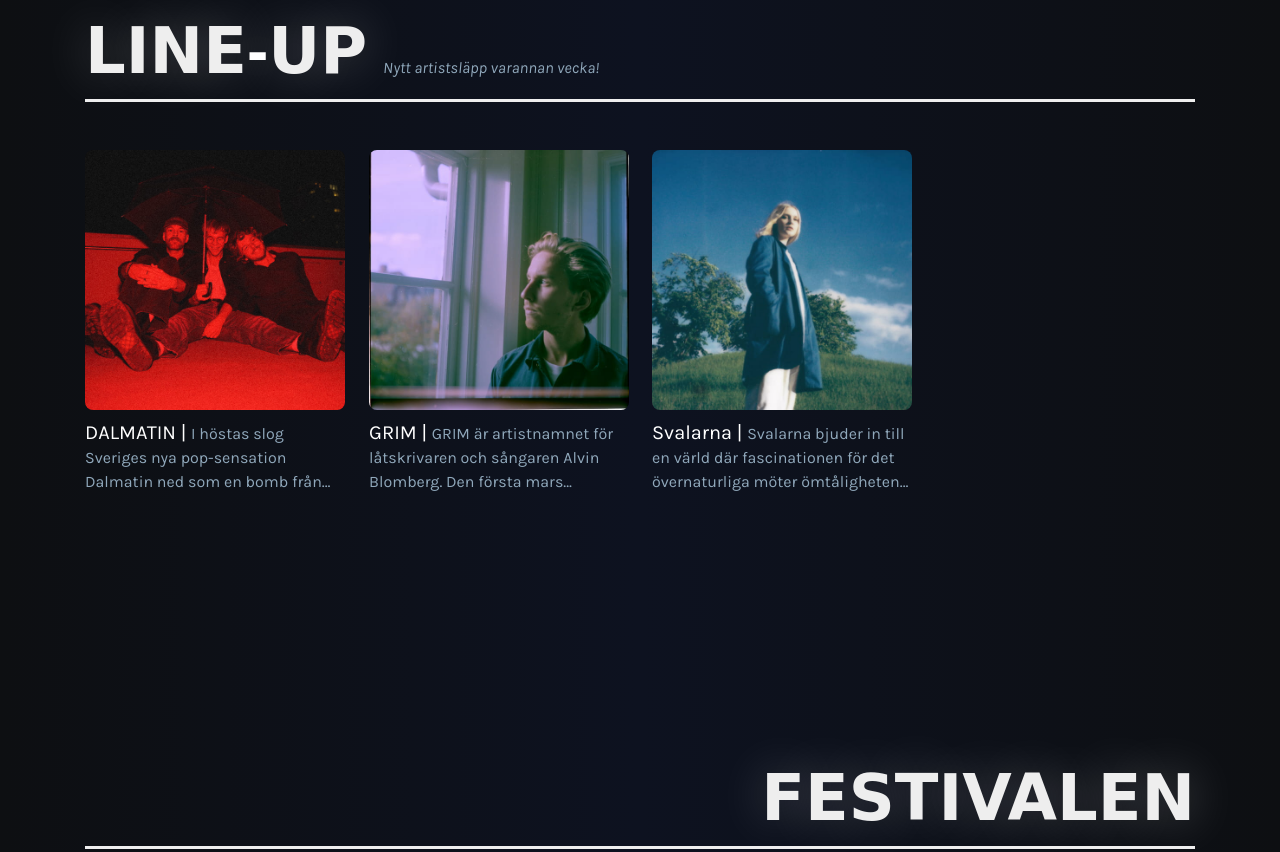
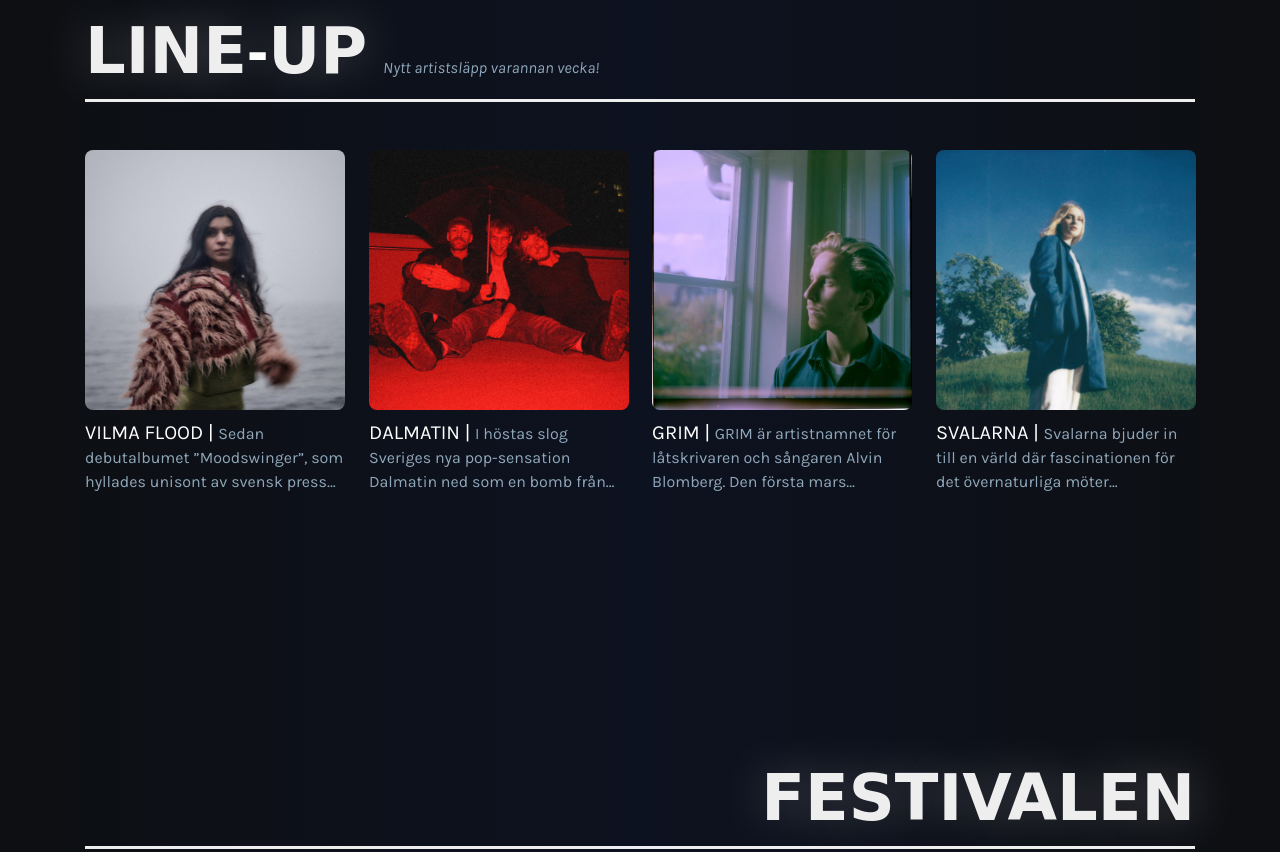
Before and after one commit to simon-off/folk-fran-skogen, a website built with Vite: page index.html in a window 1280 px wide. Shown: the part 1016-1868 px from the top of the page. Built offline with nearby package versions, Linux system fonts and the light colour scheme; a web font is replaced by a local one.

Commit message:
Add new artist to line-up

```diff
--- a/index.html
+++ b/index.html
@@ -223,6 +223,8 @@
       />
       <div class="sponsors observe fade-in">
         <span>ABF Kalmar län</span>
+        <span>Sparkbanken Eken Långasjö</span>
+        <span>ICA Påryd</span>
         <span>Veggiebönan</span>
         <span>XL-BYGG JBM Bergkvara</span>
         <span>Gullabo hembygdsföreningen</span>
--- a/js/line-up.js
+++ b/js/line-up.js
@@ -1,4 +1,14 @@
 const lineUp = [
+  {
+    name: "VILMA FLOOD",
+    description: `Sedan debutalbumet ”Moodswinger”, som hyllades unisont av svensk press 2019, har Vilma Flood setts flitigt turnerande, med höjdpunkter som ett utsålt Fasching i Stockholm, Dalhalla och finsmakarfestivalen Sthlm Americana, samt som gäst till Moonica Mac ihop med Sara Parkman i Så Mycket Bättre.
+
+      Till Gullabo kommer årets headline-akt Vilma Flood med fullband, ett episkt avslut på festivalen. `,
+    img: "vilma-flood.jpg",
+    instagramUrl: "https://www.instagram.com/vilmaflood/",
+    spotifyUrl:
+      "https://open.spotify.com/artist/34mQpvCjyifYcrScoIlcmW?si=HwK1vFOVTnePoIzIhS7k-A ",
+  },
   {
     name: "DALMATIN",
     description: `I höstas slog Sveriges nya pop-sensation Dalmatin ned som en bomb från ingenstans. Trion inledde 2024 med att släppa debut-EP:n ’’Dagarna & kvällarna’’, nomineras till ’’Årets genombrott’’ i Gaffa-priset och rotera på P3 med låten ’’Festival’’.
@@ -18,7 +28,7 @@ const lineUp = [
     spotifyUrl: "https://open.spotify.com/artist/0MokmTSYVP7JttFUbXX6W7",
   },
   {
-    name: "Svalarna",
+    name: "SVALARNA",
     description: `Svalarna bjuder in till en värld där fascinationen för det övernaturliga möter ömtåligheten av ett helt vanligt människohjärta.
 
       I sommar samlas en brokig skara musiker från olika bakgrund där jazz, folk och klassisk musik skapar en genreöverskridande atmosfär. Dröm fritt och låt Svalarna leda dig till något oupptäckt.`,
--- a/styles/_typography.scss
+++ b/styles/_typography.scss
@@ -1,9 +1,7 @@
 @import url("https://fonts.googleapis.com/css2?family=Phudu:wght@700&display=swap");
 @import url("https://fonts.googleapis.com/css2?family=Karla:ital,wght@0,400;0,700;1,400&display=swap");
 
-a,
-p,
-span {
+body {
   font-family: "Karla", sans-serif;
 }
 
```
Also changed, not shown: public/images/artists/vilma-flood.jpg (added).
